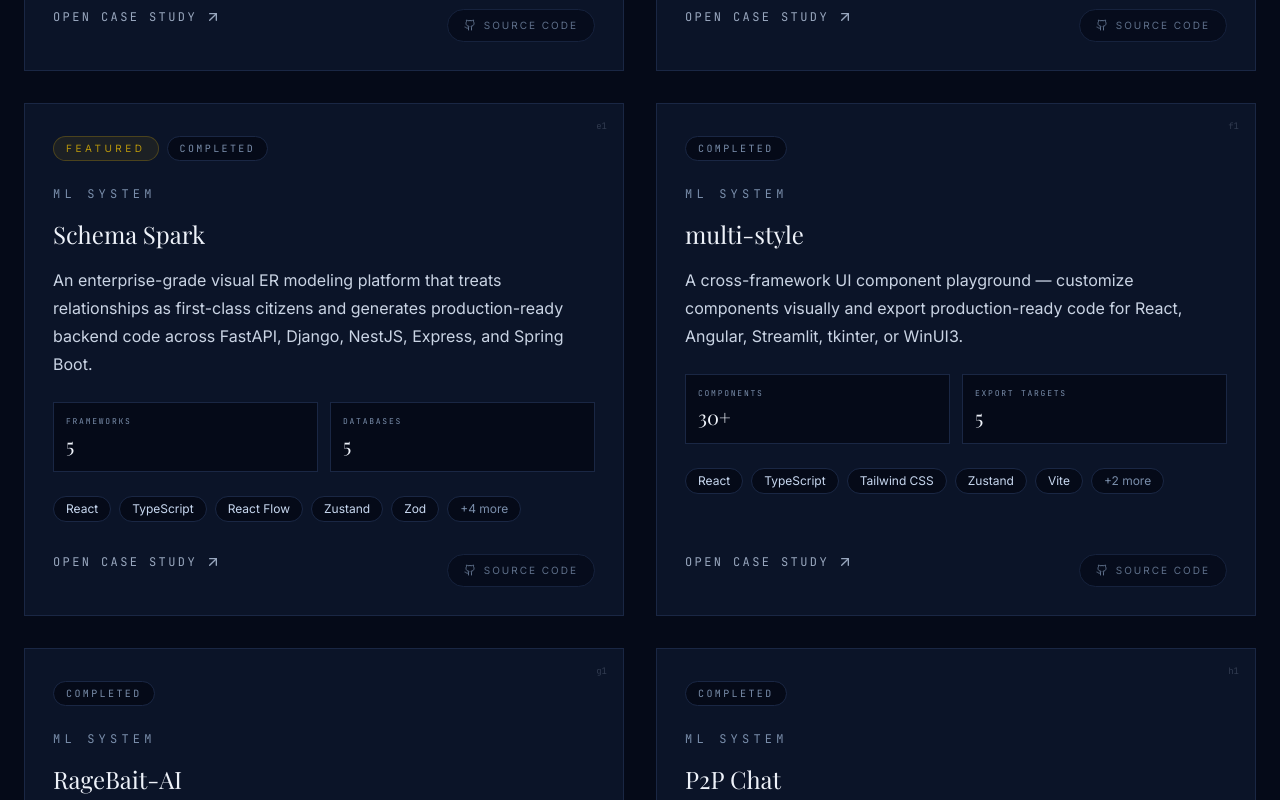
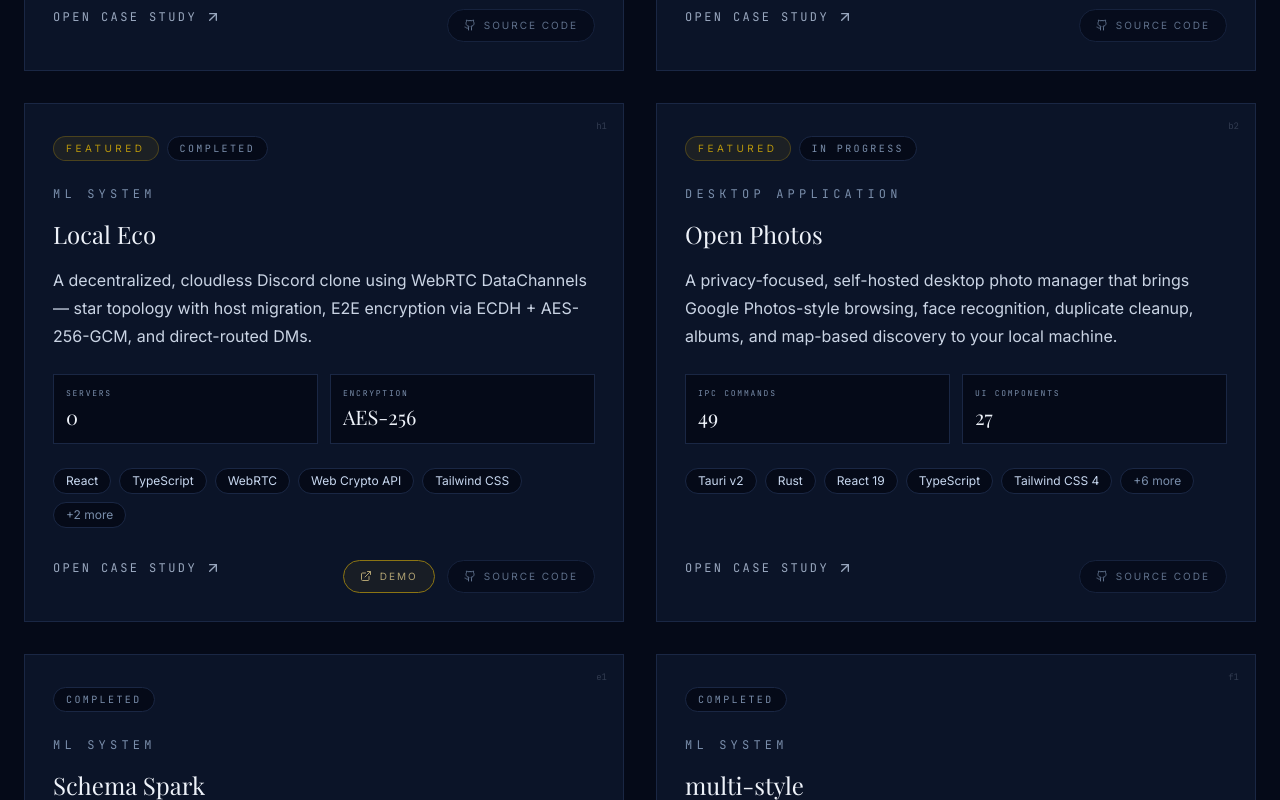
Before and after one commit to RaghavSethi006/portfolio, a React (Create React App) app: page / in a window 1280 px wide. Shown: the part 3540-4340 px from the top of the page. Built offline with nearby package versions, Linux system fonts and the light colour scheme; no server answers.

Commit message:
added open photos

```diff
--- a/src/data/projects.js
+++ b/src/data/projects.js
@@ -204,7 +204,7 @@ const projects = [
         demo: null,
         status: 'Completed',
         progress: 100,
-        featured: true,
+        featured: false,
         caseStudy: {
             tagline: 'Design your database visually. Export production-ready backend code in five frameworks.',
             overview: 'Schema Spark is a web-native Entity-Relationship modeling platform for software architects and data engineers. Unlike traditional diagramming tools, Schema Spark treats relationships as first-class citizens — supporting attributes, constraints, and business logic rules. Design complex schemas visually, define intricate business logic through relationship rules, and instantly export a fully functional backend project scaffold with models, schemas, migrations, and CRUD across five frameworks and five databases.',
@@ -330,14 +330,14 @@ const projects = [
     },
     {
         id: 8,
-        title: 'P2P Chat',
+        title: 'Local Eco',
         description: 'A decentralized, cloudless Discord clone using WebRTC DataChannels — star topology with host migration, E2E encryption via ECDH + AES-256-GCM, and direct-routed DMs.',
         tech: ['React', 'TypeScript', 'WebRTC', 'Web Crypto API', 'Tailwind CSS', 'shadcn/ui', 'Vite'],
-        github: 'https://github.com/RaghavSethi006/P2P-Chat',
-        demo: null,
+        github: 'https://github.com/RaghavSethi006/local-echo',
+        demo: 'https://off-grid-networking.vercel.app/',
         status: 'Completed',
         progress: 100,
-        featured: false,
+        featured: true,
         caseStudy: {
             tagline: 'No servers. No cloud. No running costs. When all users leave, the network disappears.',
             overview: 'A decentralized, peer-to-peer chat application inspired by Discord, operating without any centralized cloud infrastructure — no Firebase, AWS, or hosted backends. The network is ephemeral by design: when all users leave, it disappears. Built as a browser-native application using WebRTC DataChannels for direct peer-to-peer communication with full end-to-end encryption.',
@@ -415,6 +415,58 @@ const projects = [
             status: 'Complete',
         }
     },
+    {
+        id: 10,
+        title: 'Open Photos',
+        description: 'A privacy-focused, self-hosted desktop photo manager that brings Google Photos-style browsing, face recognition, duplicate cleanup, albums, and map-based discovery to your local machine.',
+        tech: ['Tauri v2', 'Rust', 'React 19', 'TypeScript', 'Tailwind CSS 4', 'Zustand', 'ONNX', 'InsightFace', 'Leaflet', 'EXIF', 'JSON storage'],
+        github: 'https://github.com/yourusername/local-google-photos',
+        demo: null,
+        status: 'In Progress',
+        progress: 85,
+        featured: true,
+        category: 'Desktop Application',
+        caseStudy: {
+            tagline: 'Google Photos convenience, but fully local and under your control.',
+            overview: 'Open Photos is a local-first desktop photo management application built for users who want the convenience of modern cloud photo services without giving up ownership of their data. It scans and organizes large media libraries, extracts EXIF metadata, detects exact duplicates, clusters faces locally with ONNX-based models, and presents everything through a polished React interface with timeline, album, favorites, trash, and map views. The entire stack runs on-device through a Tauri architecture, with Rust handling file-system intensive operations and React delivering a smooth desktop-native experience.',
+            problem: 'Most photo management platforms trade convenience for privacy. Cloud-first tools require uploading personal memories to remote servers, while traditional desktop galleries lack intelligent organization, duplicate cleanup, face grouping, and modern browsing experiences. The gap was clear: build a Google Photos-like experience that stays entirely local, performs well on large libraries, and works cross-platform.',
+            solution: 'Built a Tauri desktop app with a Rust backend and React frontend that keeps all processing on-device. The backend handles recursive scanning, metadata extraction, duplicate detection, face analysis, trash management, and domain persistence, while the frontend provides a modern browsing experience with timeline grouping, justified photo grids, albums, favorites, lightbox viewing, and geospatial discovery via map markers. Face recognition uses ONNX InsightFace models locally, enabling person clustering and rename/merge workflows without any cloud dependency.',
+            metrics: [
+                { label: 'IPC Commands', value: '49' },
+                { label: 'UI Components', value: '27' },
+                { label: 'Frontend', value: 'React 19' },
+                { label: 'AI Runtime', value: 'ONNX Local' },
+            ],
+            howIBuiltIt: 'The project was structured as a split desktop architecture: React 19 + TypeScript on the frontend and Rust through Tauri on the backend. I kept expensive file-system and media operations in Rust for performance, including recursive scanning, hashing, EXIF extraction, media organization, and face indexing. Persistence is currently JSON-file-per-domain, with separate stores for albums, favorites, and face metadata. On the frontend, Zustand manages app state, while the UI focuses on fluid navigation between timeline, people, albums, and map workflows. For local AI, the face pipeline uses InsightFace ONNX models for detection and embedding extraction, then clusters people with cosine-similarity-based grouping.',
+            features: [
+                'Recursive photo and video scanning with automatic media-type detection',
+                'Supports JPG, JPEG, PNG, WebP, HEIC, GIF, TIFF, BMP, AVIF and major video formats',
+                'Date-based media organizer that copies or moves files into YYYY/MM-Month/DD folders',
+                'SHA-256 exact duplicate detection with batched delete or move resolution',
+                'Local face recognition using ONNX InsightFace models with clustering and person labeling',
+                'Albums and favorites persisted across sessions',
+                'Google Photos-style timeline and justified grid layout',
+                'Lightbox viewer with zoom, pan, slideshow, EXIF panel, and face overlays',
+                'Map view with EXIF GPS extraction, marker clustering, and thumbnail popups',
+                'Dedicated trash system with manifest tracking and cleanup workflows',
+                'Dark/light theme support with multiple accent colors and glassmorphism-inspired UI',
+            ],
+            techStack: [
+                { name: 'Tauri v2', detail: 'Desktop application shell bridging the React frontend with a Rust backend through invoke-based IPC. Delivers native packaging across Windows, macOS, and Linux.' },
+                { name: 'Rust', detail: 'Core backend language for scanning, hashing, EXIF parsing, face indexing orchestration, media organization, and filesystem-heavy tasks where performance matters.' },
+                { name: 'React 19', detail: 'Frontend UI layer for the desktop experience, including timeline browsing, people view, albums, map view, and lightbox interactions.' },
+                { name: 'TypeScript', detail: 'Provides strongly typed frontend models, IPC contracts, and safer state handling across components and stores.' },
+                { name: 'Tailwind CSS 4', detail: 'Drives the visual system with responsive layouts, theming, glassmorphism effects, and a modern desktop-native aesthetic.' },
+                { name: 'Zustand', detail: 'Lightweight client-side state management for settings, albums, favorites, and view-level UI state.' },
+                { name: 'InsightFace + ONNX', detail: 'Local face detection and embedding extraction pipeline using buffalo_s or buffalo_l models for privacy-preserving person recognition.' },
+                { name: 'Leaflet + MarkerCluster', detail: 'Map rendering layer for geotagged photos, with clustered markers and thumbnail popups.' },
+                { name: 'kamadak-exif', detail: 'Rust EXIF parsing library used to extract date taken, camera details, lens information, GPS coordinates, orientation, and more.' },
+                { name: 'JSON storage', detail: 'Current persistence model stores albums, favorites, and face index data in separate domain files under the app data directory.' },
+            ],
+            challenge: 'The hardest part was building an intelligent photo system that feels modern without relying on cloud infrastructure. That meant balancing desktop-native performance, responsive UI rendering, and local AI workflows such as face detection and clustering. Keeping large directory scans, hashing, EXIF extraction, and image-heavy browsing fast enough for a smooth UX required a clear separation of concerns, with Rust handling heavy operations and React focusing on interaction design.',
+            status: 'In Progress',
+        }
+    },
 ];
 
 export default projects;
```
